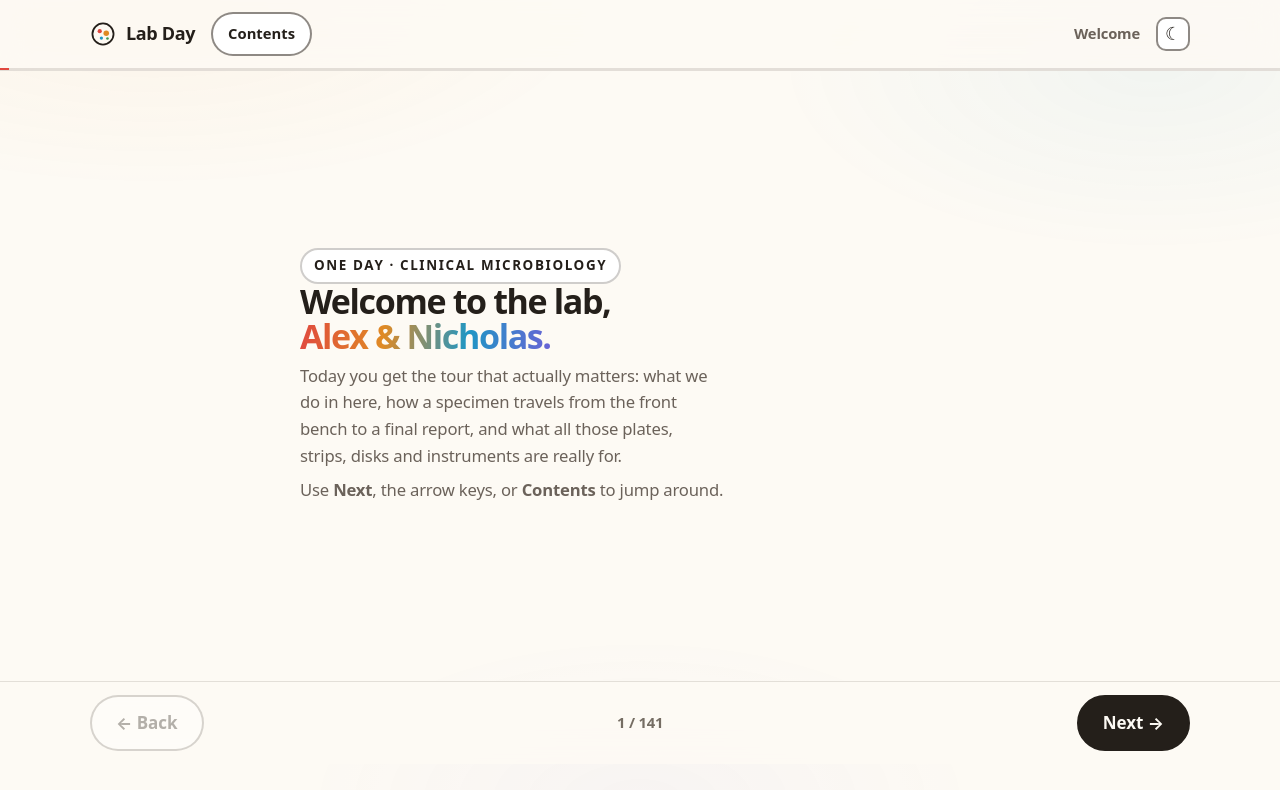
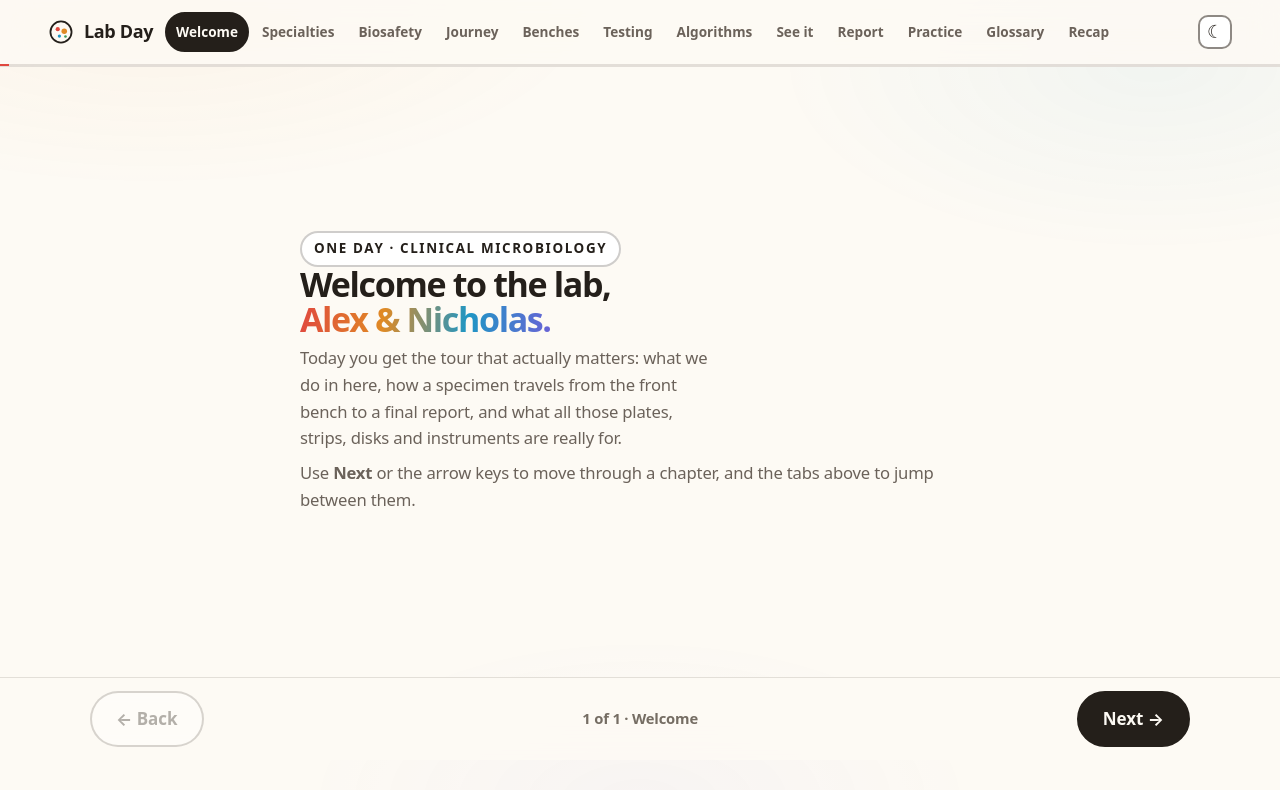
Before and after one commit to omarzbaba/clinical-micro-lab-day, a plain HTML site: page index.html in a window 1280 px wide. Drawn offline with Linux system fonts and the light colour scheme.

Commit message:
deck: separate the slides into twelve chapter tabs
The deck was one continuous run of 141 slides, so reaching Algorithms meant clicking
Next fifty times and the counter read "17 of 141" with no sense of where you were.
The chapters are now a tab strip.

  Welcome · Specialties · Biosafety · Journey · Benches · Testing
  Algorithms · See it · Report · Practice · Glossary · Recap

Fifteen chapter names collapse to twelve tabs: the two picture chapters merge into
"See it", and flashcards, the routing game and the quiz merge into "Practice".

Within a tab nothing changes — Back/Next or the arrow keys, one idea per screen. What
changes is that the counter is now per chapter ("4 of 13 · Biosafety") and every
chapter is one click away. Next at the end of a chapter still carries you into the
next one and the tab highlight follows, so the whole thing still reads front to back
if you just keep pressing Next.

The Contents overlay is gone — a visible strip does its job with one less click and
one less control. The duplicate chapter label beside it went too, since the selected
tab already says the chapter. The tab strip is a proper tablist: roving tabindex,
Arrow/Home/End, aria-selected, and the active tab scrolls itself into view.

Verified at 1440 and 375: all twelve tabs fit on one row at desktop and scroll
inside their own strip on a phone with the active tab always in view; every tab lands
on its chapter's first slide; all 141 slides render with no thrown errors and no
horizontal overflow at either width; no console errors; no duplicate ids; stylesheet
braces balanced.

```diff
--- a/index.html
+++ b/index.html
@@ -640,7 +640,7 @@ table.tt{width:100%;border-collapse:collapse;font-size:.96rem}
 body{min-height:100dvh}
 .bar{position:sticky;top:0;z-index:60;background:color-mix(in srgb,var(--bg) 88%,transparent);
   backdrop-filter:blur(14px) saturate(1.6);border-bottom:1.5px solid var(--line)}
-.bar-in{max-width:1180px;margin:0 auto;padding:12px clamp(20px,4vw,40px);display:flex;align-items:center;gap:16px}
+.bar-in{max-width:1240px;margin:0 auto;padding:12px clamp(16px,2.2vw,28px);display:flex;align-items:center;gap:12px}
 .bar .chap{font-size:.87rem;font-weight:750;color:var(--muted);margin-left:auto;
   white-space:nowrap;overflow:hidden;text-overflow:ellipsis}
 .prog-track{height:2px;background:var(--line)}
@@ -729,6 +729,18 @@ body{min-height:100dvh}
 .toc-row:last-of-type{border-bottom:none}
 .toc-row:hover{color:var(--accent)}
 .toc-row small{margin-left:auto;font-family:var(--mono);font-size:.83rem;color:var(--faint);font-weight:600}
+
+/* ---------- chapter tabs above the deck ---------- */
+.tabs{display:flex;gap:2px;margin-left:auto;overflow-x:auto;scrollbar-width:none;-webkit-overflow-scrolling:touch}
+.tabs::-webkit-scrollbar{display:none}
+.tabs button{font:inherit;font-size:.8rem;font-weight:750;padding:7px 9px;border-radius:99px;border:2px solid transparent;
+  background:none;color:var(--muted);white-space:nowrap;cursor:pointer;
+  transition:background var(--dur),color var(--dur),border-color var(--dur)}
+.tabs button:hover{color:var(--ink);background:var(--surface-2)}
+.tabs button[aria-selected="true"]{background:var(--ink);color:var(--bg);border-color:var(--ink)}
+.bar-in{flex-wrap:nowrap}
+.tabs{min-width:0;flex:1 1 auto}
+.bar .brand,.bar .tbtn{flex:0 0 auto}
 </style>
 <script>
 /* Runs before first paint, for two reasons.
@@ -761,8 +773,7 @@ body{min-height:100dvh}
       </svg>
       Lab Day
     </span>
-    <button class="toc-btn" id="tocBtn" aria-expanded="false" aria-controls="toc">Contents</button>
-    <span class="chap" id="chap"></span>
+    <nav class="tabs" id="tabs" role="tablist" aria-label="Chapters"></nav>
     <button class="tbtn" id="theme" aria-label="Toggle dark mode"><span class="sun">☀</span><span class="moon">☾</span></button>
   </div>
   <div class="prog-track"><div class="prog" id="prog"></div></div>
@@ -778,14 +789,6 @@ body{min-height:100dvh}
   </div>
 </nav>
 
-<div id="toc" hidden>
-  <div class="toc-panel" role="dialog" aria-modal="true" aria-label="Contents">
-    <h2>Contents</h2>
-    <div id="tocList"></div>
-    <div class="tbar" style="margin-top:18px"><button class="btn ghost" id="tocClose">Close</button></div>
-    <p class="toc-legal">&copy; 2026 <strong>Omar Z Baba, MD</strong>. All rights reserved. Educational orientation only &mdash; not a clinical protocol.</p>
-  </div>
-</div>
 
 <footer>
   <div class="wrap">
@@ -927,7 +930,7 @@ add('Welcome',()=>`
     <p class="s-lede">Today you get the tour that actually matters: what we do in here, how a
       specimen travels from the front bench to a final report, and what all those plates,
       strips, disks and instruments are really for.</p>
-    <p class="s-hint">${SL.length===0?'':''}Use <b>Next</b>, the arrow keys, or <b>Contents</b> to jump around.
+    <p class="s-hint">${SL.length===0?'':''}Use <b>Next</b> or the arrow keys to move through a chapter, and the tabs above to jump between them.
       ${'' /* count filled at runtime */}</p>
   </div>`);
 
@@ -983,9 +986,9 @@ add('Biosafety',()=>`
     `<li>${esc(x.what)}${x.note?` <span style="color:var(--faint)">&mdash; ${esc(x.note)}</span>`:''}</li>`).join('')}</ol>`);
 
 /* ---------- 4. the journey ---------- */
-add('The journey',chapterOpen('03','How a specimen travels.',
+add('Journey',chapterOpen('03','How a specimen travels.',
   'Seven steps from the moment it arrives at the front bench to the moment a result reaches you.'));
-(DATA.workflow||[]).forEach(s=>add('The journey',()=>`
+(DATA.workflow||[]).forEach(s=>add('Journey',()=>`
   <article class="s-card" style="--c:var(--virology)">
     <span class="s-kicker">Step ${esc(s.step)}</span>
     <h3>${esc(s.name)}</h3>
@@ -995,9 +998,9 @@ add('The journey',chapterOpen('03','How a specimen travels.',
   </article>`));
 
 /* ---------- 5. the benches ---------- */
-add('The benches',chapterOpen('04','Six benches.',
+add('Benches',chapterOpen('04','Six benches.',
   'Each bench has its own media, its own incubation, and its own idea of what counts as a real result.'));
-(DATA.benches||[]).forEach(b=>add('The benches',()=>`
+(DATA.benches||[]).forEach(b=>add('Benches',()=>`
   <article class="s-card" style="--c:var(--${b.key})">
     <span class="s-kicker">${esc(b.name)}</span>
     <h3>${esc(b.specimen)}</h3>
@@ -1013,9 +1016,9 @@ add('The benches',chapterOpen('04','Six benches.',
   </article>`,{wide:true}));
 
 /* ---------- 6. how we test ---------- */
-add('How we test',chapterOpen('05','The toolbox.',
+add('Testing',chapterOpen('05','The toolbox.',
   'Fourteen ways to put a name on an organism, from a sixty-second Gram stain to a multiplex panel.'));
-(DATA.methods||[]).forEach(m=>add('How we test',()=>`
+(DATA.methods||[]).forEach(m=>add('Testing',()=>`
   <article class="s-card" style="--c:var(--${FAM[m.family]||'accent'})">
     <span class="s-kicker">${esc(m.family)}</span>
     <h3>${esc(m.name)}</h3>
@@ -1032,14 +1035,14 @@ add('Algorithms',chapterOpen('06','You have a colony. Now what?',
   {wide:true,after:()=>drawTree(i)}));
 
 /* ---------- 8. watch it work ---------- */
-add('Watch',chapterOpen('07','Six things, animated.',
+add('See it',chapterOpen('07','Six things, animated.',
   'The bench processes that are far easier to see than to read about. These loop on their own.'));
-[0,1,2,3,4,5].forEach(i=>add('Watch',()=>`<div class="s-anim" data-anim="${i}"></div>`,{after:mountAnim}));
+[0,1,2,3,4,5].forEach(i=>add('See it',()=>`<div class="s-anim" data-anim="${i}"></div>`,{after:mountAnim}));
 
 /* ---------- 9. through the scope ---------- */
-add('Through the scope',chapterOpen('08','What it actually looks like.',
+add('See it',chapterOpen('08','What it actually looks like.',
   'Ten photographs from public repositories, each credited to its author and licence.'));
-(IMAGES||[]).forEach(im=>add('Through the scope',()=>{
+(IMAGES||[]).forEach(im=>add('See it',()=>{
   const c=SHOT_CAPTION[im.slug]||[im.label,''];
   const artist=(im.artist||'').replace(/^(No machine-readable author provided\.?|Unknown author\s*)+/i,'').trim();
   const credit=[artist&&artist.slice(0,60),'Wikimedia Commons',esc(im.license)].filter(Boolean).join(' &middot; ');
@@ -1050,9 +1053,9 @@ add('Through the scope',chapterOpen('08','What it actually looks like.',
     </figcaption></figure>`;},{wide:true}));
 
 /* ---------- 10. the report ---------- */
-add('The report',chapterOpen('09','What the report actually says.',
+add('Report',chapterOpen('09','What the report actually says.',
   'A micro report is not one document, it is four — and half its sentences are lab dialect.'));
-(REPORT.stages||[]).forEach((x,i)=>add('The report',()=>`
+(REPORT.stages||[]).forEach((x,i)=>add('Report',()=>`
   <article class="s-card" style="--c:var(--${STC[i]||'accent'})">
     <span class="s-kicker">${esc(x.when)}</span>
     <h3>${esc(x.title)}</h3>
@@ -1060,7 +1063,7 @@ add('The report',chapterOpen('09','What the report actually says.',
     <p class="s-body"><b>Means:</b> ${esc(x.means)}</p>
     <div class="trap"><b>Trap &mdash; </b>${esc(x.trap)}</div>
   </article>`));
-add('The report',()=>{
+add('Report',()=>{
   const sc={S:'parasitology',I:'mycology',R:'bacteriology',NR:'molecular'};
   const key=c=>(String(c||'').trim().match(/^[A-Z]+/)||[''])[0];
   return `<h3 class="s-h">The four interpretive categories</h3>
@@ -1068,23 +1071,23 @@ add('The report',()=>{
       <div class="sircard" style="--c:var(--${sc[key(x.code)]||'molecular'})">
         <div class="code">${esc(x.code)}</div><div class="lab">${esc(x.label)}</div>
         <div class="mn">${esc(x.means)}</div><div class="cv">${esc(x.caveat)}</div></div>`).join('')}</div>`;},{wide:true});
-add('The report',()=>`
+add('Report',()=>`
   <h3 class="s-h">Lab dialect, translated</h3>
   <div class="twrap"><table class="tt"><thead><tr><th>What the report says</th><th>What it means</th><th>What you do</th></tr></thead>
     <tbody>${(REPORT.phrases||[]).map(p=>`<tr><td><code>${esc(p.phrase)}</code></td><td>${esc(p.means)}</td><td>${esc(p.action)}</td></tr>`).join('')}</tbody></table></div>`,{wide:true});
-add('The report',()=>`
+add('Report',()=>`
   <h3 class="s-h">Called to you immediately</h3>
   <div class="twrap"><table class="tt"><thead><tr><th>Finding</th><th>Why it is critical</th><th>Action</th></tr></thead>
     <tbody>${(REPORT.critical||[]).map(c=>`<tr><td><b>${esc(c.finding)}</b></td><td>${esc(c.why)}</td><td>${esc(c.action)}</td></tr>`).join('')}</tbody></table></div>`,{wide:true});
-add('The report',()=>`
+add('Report',()=>`
   <h3 class="s-h">When do I get my result?</h3>
   <div class="twrap"><table class="tt"><thead><tr><th>Test</th><th>Typical</th><th>Note</th></tr></thead>
     <tbody>${(REPORT.turnaround||[]).map(t=>`<tr><td><b>${esc(t.test)}</b></td><td><code>${esc(t.typical)}</code></td><td>${esc(t.note)}</td></tr>`).join('')}</tbody></table></div>`,{wide:true});
 
 /* ---------- 11. flashcards ---------- */
-add('Flashcards',chapterOpen('10','Sixteen organisms.',
+add('Practice',chapterOpen('10','Sixteen organisms.',
   'Tap the card to turn it over. No score, no timer — just the ones worth recognising.'));
-(DATA.flashcards||[]).forEach(c=>add('Flashcards',()=>`
+(DATA.flashcards||[]).forEach(c=>add('Practice',()=>`
   <button class="s-flip" style="--c:var(--${c.discipline||'accent'})" aria-pressed="false">
     <span class="s-flip-front"><span class="gtag">${esc(c.gram)}</span><b>${esc(c.name)}</b><small>${esc(c.source)}</small>
       <span class="s-flip-hint">Tap to turn over</span></span>
@@ -1094,21 +1097,21 @@ add('Flashcards',chapterOpen('10','Sixteen organisms.',
     b.onclick=()=>b.setAttribute('aria-pressed',String(b.classList.toggle('on')));}}));
 
 /* ---------- 12. which bench? ---------- */
-add('Which bench?',chapterOpen('11','Route the specimen.',
+add('Practice',chapterOpen('11','Route the specimen.',
   'Ten specimens arrive at the front bench. Send each one to the right place.'));
-add('Which bench?',()=>`<div class="game" id="gameBox"></div>`,{after:()=>{gI=0;gScore=0;gDone=false;drawGame();}});
+add('Practice',()=>`<div class="game" id="gameBox"></div>`,{after:()=>{gI=0;gScore=0;gDone=false;drawGame();}});
 
 /* ---------- 13. quiz ---------- */
-add('Quiz',chapterOpen('12','Twelve quick questions.',
+add('Practice',chapterOpen('12','Twelve quick questions.',
   'Instant feedback and a pearl on every one. Nothing is recorded — this is just for you.'));
-(DATA.quiz||[]).forEach((q,i)=>add('Quiz',()=>`
+(DATA.quiz||[]).forEach((q,i)=>add('Practice',()=>`
   <article class="q s-q" data-i="${i}">
     <div class="qn">Question ${i+1} of ${(DATA.quiz||[]).length}</div>
     <p class="qs">${esc(q.stem)}</p>
     <div class="qo">${q.opts.map((o,j)=>`<button class="opt" data-j="${j}"><span class="key">${KEYS[j]}</span><span>${esc(o)}</span></button>`).join('')}</div>
     <div class="qex"></div>
   </article>`,{after:st=>wireQuiz(st,i)}));
-add('Quiz',()=>{
+add('Practice',()=>{
   const n=(DATA.quiz||[]).length, pct=n?Math.round(qScore/n*100):0;
   const line=qAnswered<n?'You skipped a few — that is fine, the explanations are the point.'
     :pct===100?'Every one. Go and ask the bench something hard.'
@@ -1119,7 +1122,7 @@ add('Quiz',()=>{
     <p class="s-lede">${esc(line)}</p>
     <div class="tbar"><button class="btn ghost" id="qreset">Start the quiz over</button></div></div>`;},
   {after:st=>{const b=st.querySelector('#qreset'); if(b) b.onclick=()=>{
-    qScore=0;qAnswered=0;qState={};go(SL.findIndex(s=>s.ch==='Quiz')+1);};}});
+    qScore=0;qAnswered=0;qState={};go(SL.findIndex(s=>s.html.toString().indexOf('class="q s-q"')>0));};}});
 
 /* ---------- 14. glossary ---------- */
 add('Glossary',()=>`
@@ -1309,8 +1312,11 @@ function go(i,push){
   stage.className='stage'+(s.wide?' wide':'');
   stage.innerHTML=s.html();
   if(s.after) s.after(stage);
-  $('#chap').textContent=s.ch;
-  $('#pos').textContent=(cur+1)+' / '+SL.length;
+  const ti=tabOf(cur), t=TABS[ti];
+  $('#pos').textContent=(cur-t.start+1)+' of '+t.n+' \u00b7 '+t.ch;
+  $$('#tabs button').forEach((b,j)=>{b.setAttribute('aria-selected',String(j===ti));b.tabIndex=j===ti?0:-1;});
+  const at=$(`#tabs button[data-i="${ti}"]`);
+  if(at&&at.scrollIntoView) at.scrollIntoView({block:'nearest',inline:'nearest'});
   $('#prog').style.width=((cur+1)/SL.length*100).toFixed(2)+'%';
   $('#prev').disabled=cur===0;
   $('#next').disabled=cur===SL.length-1;
@@ -1319,28 +1325,36 @@ function go(i,push){
   window.scrollTo(0,0);
   stage.focus({preventScroll:true});
 }
-function buildToc(){
-  const seen={}, out=[];
-  SL.forEach((s,i)=>{ if(!(s.ch in seen)){ seen[s.ch]=i; out.push({ch:s.ch,i}); } });
-  $('#tocList').innerHTML=out.map(o=>
-    `<button class="toc-row" data-i="${o.i}"><span>${esc(o.ch)}</span><small>${o.i+1}</small></button>`).join('');
-  $$('#tocList .toc-row').forEach(b=>b.onclick=()=>{ closeToc(); go(+b.dataset.i); });
+/* the chapters, derived from the slides themselves */
+const TABS=(()=>{ const seen={}, out=[];
+  SL.forEach((s,i)=>{ if(!(s.ch in seen)){ seen[s.ch]=out.length; out.push({ch:s.ch,start:i,n:0}); }
+    out[seen[s.ch]].n++; });
+  return out; })();
+const tabOf=i=>{ let k=0; for(let t=0;t<TABS.length;t++) if(i>=TABS[t].start) k=t; return k; };
+function buildTabs(){
+  $('#tabs').innerHTML=TABS.map((t,i)=>
+    `<button role="tab" id="tab-${i}" aria-selected="${i===0}" tabindex="${i===0?0:-1}" data-i="${i}">${esc(t.ch)}</button>`).join('');
+  $$('#tabs button').forEach(b=>{
+    b.onclick=()=>go(TABS[+b.dataset.i].start);
+    b.onkeydown=e=>{
+      const n=TABS.length; let k=null;
+      if(e.key==='ArrowRight') k=(+b.dataset.i+1)%n;
+      else if(e.key==='ArrowLeft') k=(+b.dataset.i-1+n)%n;
+      else if(e.key==='Home') k=0; else if(e.key==='End') k=n-1;
+      if(k===null) return;
+      e.preventDefault(); go(TABS[k].start);
+      const nb=$(`#tabs button[data-i="${k}"]`); if(nb) nb.focus();
+    };
+  });
 }
-function openToc(){ $('#toc').hidden=false; $('#tocBtn').setAttribute('aria-expanded','true');
-  const f=$('#tocList .toc-row'); if(f) f.focus(); }
-function closeToc(){ $('#toc').hidden=true; $('#tocBtn').setAttribute('aria-expanded','false'); $('#tocBtn').focus(); }
 
 function initDeck(){
-  buildToc();
+  buildTabs();
   $('#next').onclick=()=>go(cur+1);
   $('#prev').onclick=()=>go(cur-1);
-  $('#tocBtn').onclick=()=>$('#toc').hidden?openToc():closeToc();
-  $('#tocClose').onclick=closeToc;
-  $('#toc').addEventListener('click',e=>{ if(e.target.id==='toc') closeToc(); });
   document.addEventListener('keydown',e=>{
-    if(e.key==='Escape' && !$('#toc').hidden){ closeToc(); return; }
     const t=e.target, typing=t&&(t.tagName==='INPUT'||t.tagName==='TEXTAREA');
-    if(typing) return;
+    if(typing||t.getAttribute&&t.getAttribute('role')==='tab') return;
     if(e.key==='ArrowRight'||e.key==='PageDown'){ e.preventDefault(); go(cur+1); }
     else if(e.key==='ArrowLeft'||e.key==='PageUp'){ e.preventDefault(); go(cur-1); }
   });
```
Also changed, not shown: 1 other file.
